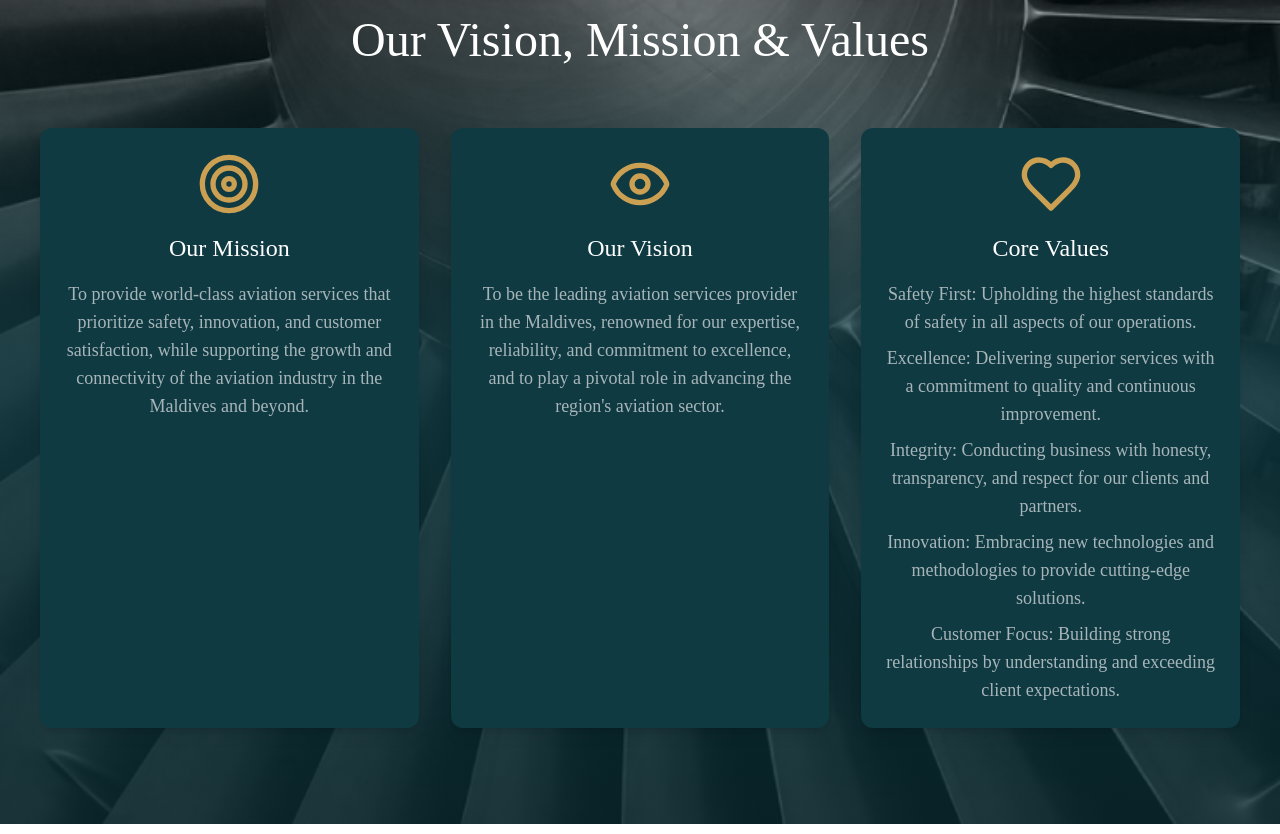
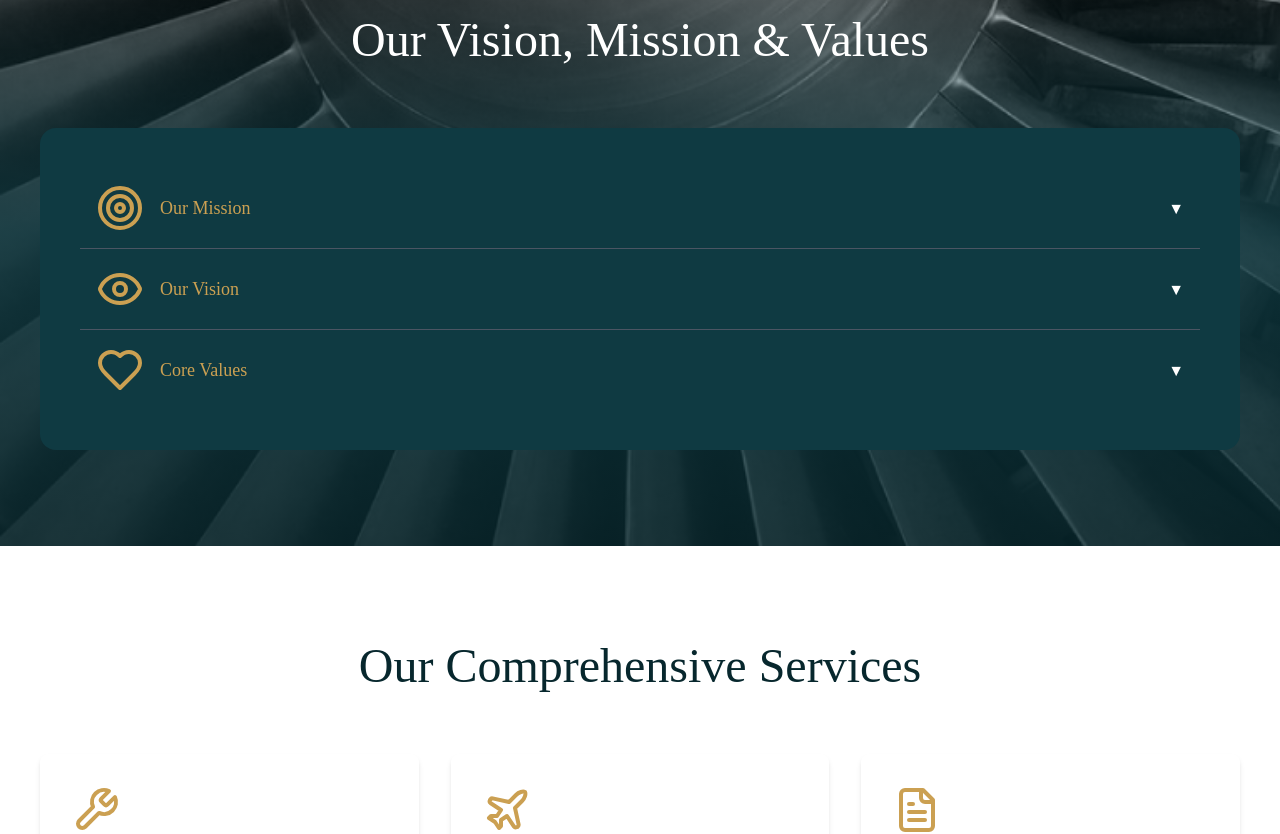
Before and after one commit to humaidhismail/ots, a React (Create React App) app: page / in a window 1280 px wide. Shown: the part 1600-2434 px from the top of the page. Built offline with nearby package versions, Linux system fonts and the light colour scheme.

Commit message:
vision updated

```diff
--- a/package.json
+++ b/package.json
@@ -3,6 +3,7 @@
   "version": "0.1.0",
   "private": true,
   "dependencies": {
+    "flowbite-react": "^0.10.2",
     "framer-motion": "^11.11.17",
     "lucide-react": "^0.460.0",
     "react": "^18.3.1",
--- a/src/components/Vision.js
+++ b/src/components/Vision.js
@@ -1,131 +1,103 @@
-import React from 'react';
+import React, { useState } from 'react';
 import { easeOut, motion } from 'framer-motion';
 import { Target, Eye, Heart } from 'lucide-react';
-import backgroundImage from '../images/turbinemobile.png';
 
 const VisionMissionValues = () => {
+  const [activeIndex, setActiveIndex] = useState(null);
+
   const sections = [
     {
       title: 'Our Mission',
-      icon: <Target className="w-16 h-16 text-[#CBA052]" />,
+      icon: <Target className="w-8 h-8 sm:w-12 sm:h-12 text-[#CBA052]" />,
       content:
         'To provide world-class aviation services that prioritize safety, innovation, and customer satisfaction, while supporting the growth and connectivity of the aviation industry in the Maldives and beyond.',
     },
     {
       title: 'Our Vision',
-      icon: <Eye className="w-16 h-16 text-[#CBA052]" />,
+      icon: <Eye className="w-8 h-8 sm:w-12 sm:h-12 text-[#CBA052]" />,
       content:
         "To be the leading aviation services provider in the Maldives, renowned for our expertise, reliability, and commitment to excellence, and to play a pivotal role in advancing the region's aviation sector.",
     },
     {
       title: 'Core Values',
-      icon: <Heart className="w-16 h-16 text-[#CBA052]" />,
+      icon: <Heart className="w-8 h-8 sm:w-12 sm:h-12 text-[#CBA052]" />,
       content: [
-        'Safety First: Upholding the highest standards of safety in all aspects of our operations.',
-        'Excellence: Delivering superior services with a commitment to quality and continuous improvement.',
-        'Integrity: Conducting business with honesty, transparency, and respect for our clients and partners.',
-        'Innovation: Embracing new technologies and methodologies to provide cutting-edge solutions.',
-        'Customer Focus: Building strong relationships by understanding and exceeding client expectations.',
+        <p><strong className="font-bold text-white" >Safety First:</strong> Upholding the highest standards of safety in all aspects of our operations.</p>,
+        <p><strong className="font-bold text-white">Excellence:</strong> Delivering superior services with a commitment to quality and continuous improvement.</p>,
+        <p><strong className="font-bold text-white">Integrity:</strong> Conducting business with honesty, transparency, and respect for our clients and partners.</p>,
+        <p><strong className="font-bold text-white">Innovation:</strong> Embracing new technologies and methodologies to provide cutting-edge solutions.</p>,
+        <p><strong className="font-bold text-white">Customer Focus:</strong> Building strong relationships by understanding and exceeding client expectations.</p>,
       ],
     },
   ];
 
-  const cardVariants = {
-    hidden: { opacity: 0, y: 30 },
-    visible: (i) => ({
-      opacity: 1,
-      y: 0,
-      transition: {
-        duration: 0.6,
-        delay: i * 0.2,
-        ease: 'easeOut',
-      },
-    }),
-    hover: {
-      scale: 1.1,
-      boxShadow: '0px 10px 25px rgba(0, 0, 0, 0.3)',
-      transition: { duration: 0.3, type: 'spring', stiffness: 150 },
-    },
-  };
-
-  const listItemVariants = {
-    hidden: { opacity: 0, x: 10 },
-    visible: { opacity: 1, x: 0, transition: { duration: 0.4, ease: 'easeOut' } },
+  const togglePanel = (index) => {
+    setActiveIndex(activeIndex === index ? null : index);
   };
 
   return (
     <section
       id="parallax-section"
-      className="relative py-12 md:py-24 text-white  bg-vision bg-cover bg-center bg-scroll md:bg-fixed"
+      className="relative py-8 sm:py-12 md:py-24 text-white bg-vision bg-cover bg-center bg-scroll md:bg-fixed"
     >
-      {/* Overlay for text visibility */}
       <div className="absolute inset-0 bg-gradient-to-t from-[#07272D] via-[#0F3A42] to-transparent opacity-80"></div>
-
-      {/* Content inside the section */}
-      <div className="relative z-10 container mx-auto text-center px-6 md:px-10">
-        {/* Heading */}
+      <div className="relative z-10 container mx-auto text-center px-4 sm:px-6 md:px-10">
         <motion.h2
-          className="font-playfair-display-black text-4xl md:text-5xl mb-16 text-center text-[#fff] transition-all duration-200 ease-out"
+          className="font-playfair-display-black text-3xl sm:text-4xl md:text-5xl mb-8 sm:mb-16 text-center text-[#fff] transition-all duration-200 ease-out"
           initial={{ opacity: 0, y: -20 }}
           animate={{ opacity: 1, y: 0 }}
-
         >
           Our Vision, Mission & Values
         </motion.h2>
 
-        {/* Cards Grid */}
-        <div className="grid grid-cols-1 sm:grid-cols-2 lg:grid-cols-3 gap-6 md:gap-8">
-          {sections.map((section, index) => (
-            <motion.div
+        <div className="bg-[#0F3A42] p-6 sm:p-10 rounded-2xl">
+          {sections.map(({ title, icon, content }, index) => (
+            <div
               key={index}
-              className="bg-[#0F3A42] p-6 rounded-xl shadow-lg group relative overflow-hidden"
-              custom={index}
-              initial={{ opacity: 0, y: 50 }}
-              whileInView={{ opacity: 1, y: 0 }}
-              whileHover={{ scale: 1.05, color: '#062c33'}}
-              transition={{
-                duration: 0.6,
-                delay: index * 0.2,
-                ease: 'easeOut',
-              }}
-              variants={cardVariants}
-              viewport={{ once: true }}
+              className="border-b border-gray-600 last:border-none"
             >
-              {/* Icon */}
-              <div className="flex justify-center mb-4">{section.icon}</div>
+              <motion.div
+                className="flex items-center justify-between p-3 sm:p-4 cursor-pointer hover:bg-[#124d55] rounded-lg transition"
+                onClick={() => togglePanel(index)}
+              >
+                <div className="flex items-center space-x-3 sm:space-x-4">
+                  {icon}
+                  <h3 className="font-playfair-display-black text-base sm:text-lg text-[#CBA052]">
+                    {title}
+                  </h3>
+                </div>
+                <motion.span
+                  animate={{
+                    rotate: activeIndex === index ? 180 : 0,
+                  }}
+                  transition={{ duration: 0.3, ease: easeOut }}
+                >
+                  ▼
+                </motion.span>
+              </motion.div>
 
-              {/* Title */}
-              <h3 className="font-playfair-display-medium text-xl md:text-2xl text-white mb-4">
-                {section.title}
-              </h3>
-
-              {/* Content */}
-              {Array.isArray(section.content) ? (
-                <ul className="font-playfair-display-regular text-base md:text-lg text-[#A7B5B9] space-y-2">
-                  {section.content.map((item, idx) => (
-                    <motion.li
-                      key={idx}
-                      variants={listItemVariants}
-                      initial="hidden"
-                      animate="visible"
-                    >
-                      {item}
-                    </motion.li>
-                  ))}
-                </ul>
-              ) : (
-                <p className="font-playfair-display-regular text-base md:text-lg text-[#A7B5B9]">
-                  {section.content}
-                </p>
-              )}
-
-              {/* Decorative Overlay (Hover Effect) */}
               <motion.div
-                className="absolute inset-0 bg-gradient-to-br from-[#CBA052] to-[#f4e0b8] opacity-0 group-hover:opacity-10"
-                transition={{ duration: 0.3 }}
-                transform={{ ease: 'easeOut'}}
-              ></motion.div>
-            </motion.div>
+                className="overflow-hidden"
+                initial={{ height: 0, opacity: 0 }}
+                animate={{
+                  height: activeIndex === index ? 'auto' : 0,
+                  opacity: activeIndex === index ? 1 : 0,
+                }}
+                transition={{ duration: 0.5, ease: easeOut }}
+              >
+                <div className="p-3 sm:p-4 text-gray-300 font-playfair-display-black">
+                  {Array.isArray(content) ? (
+                    <div className="space-y-2">
+                      {content.map((item, i) => (
+                        <div key={i}>{item}</div>
+                      ))}
+                    </div>
+                  ) : (
+                    <p>{content}</p>
+                  )}
+                </div>
+              </motion.div>
+            </div>
           ))}
         </div>
       </div>
--- a/src/components/Whyus.js
+++ b/src/components/Whyus.js
@@ -22,7 +22,7 @@ export default function WhyUs() {
     },
     {
       icon: Target,
-      title: 'Commitment to Excellence',
+      title: 'Excellence-driven',
       description: 'Unwavering dedication to operational efficiency, safety, and customer satisfaction.',
     },
   ];
@@ -78,7 +78,8 @@ export default function WhyUs() {
               viewport={{ once: true }}
             >
               {/* Icon */}
-              <div className="flex items-center mb-6">
+              <div className='flex flex-col justify-between space-y-5'>
+                <div className="flex items-center">
                   <item.icon
                     className="w-12 h-12 text-[#CBA052] transition-transform transform group-hover:scale-110 group-hover:rotate-6"
                   />
@@ -87,10 +88,13 @@ export default function WhyUs() {
                   </h3>
                   </div>
 
-              {/* Description */}
                     <p className="font-playfair-display-regular text-lg text-[#A7B5B9]">
                     {item.description}
                     </p>
+              </div>
+
+              {/* Description */}
+
 
               {/* Decorative Overlay (Hover Effect) */}
               <div className="absolute inset-0 rounded-lg bg-gradient-to-br from-[#CBA052] to-[#f4e0b8] opacity-0 group-hover:opacity-10 transition-opacity"></div>
--- a/tailwind.config.js
+++ b/tailwind.config.js
@@ -1,11 +1,14 @@
+const flowbite = require("flowbite-react/tailwind");
 module.exports = {
+
   content: [
     "./src/**/*.{js,jsx,ts,tsx}",
+    flowbite.content(),
   ],
   theme: {
     extend: {},
   },
-  plugins: [],
+  plugins: [flowbite.plugin(),],
 
   theme: {
     extend: {
```
Also changed, not shown: 1 other file (tests, documents, lock files or other folders). Lines whose indentation alone changed are shown as unchanged.
